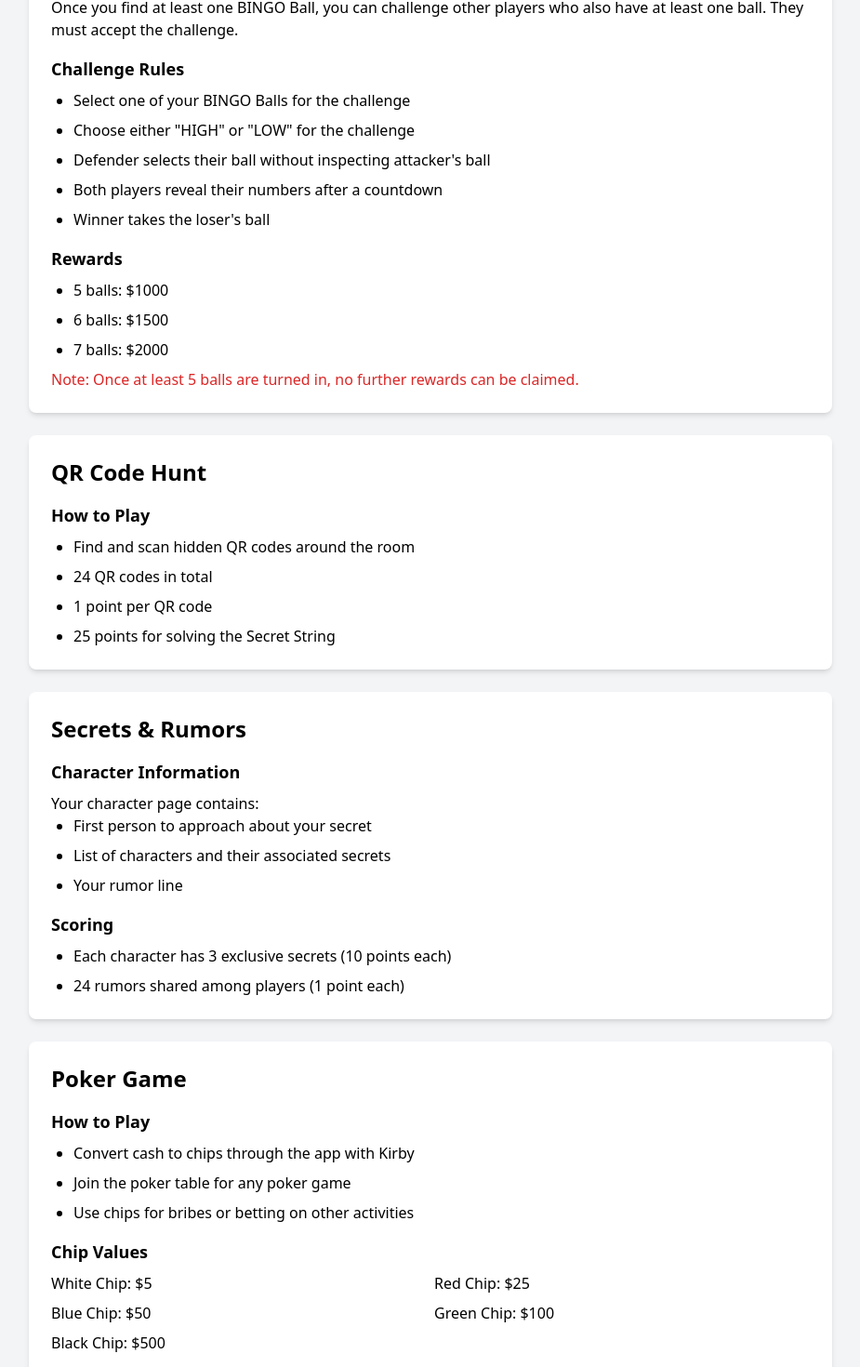
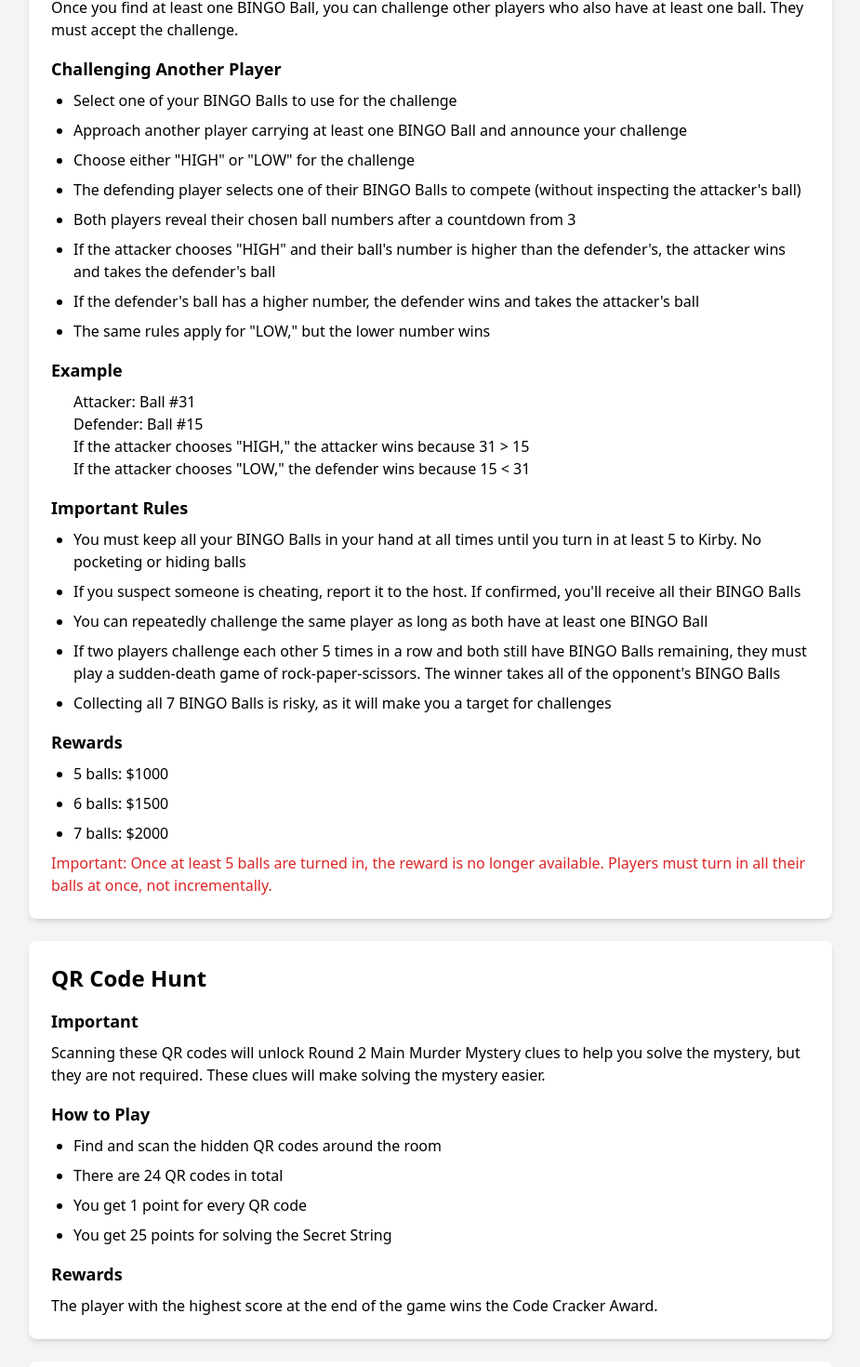
Before and after one commit to Jordain/murder-mystery-helper, a React (Vite) app: page /rules in a window 1280 px wide. Shown: the part 780-2250 px from the top of the page at 93% size, without its empty margins (177-1102 px from the left). Built offline with nearby package versions, Linux system fonts and the light colour scheme; no server answers; the database is empty; sample sign-in values are in the browser's storage.

Commit message:
Updated Game Rule Page

```diff
--- a/src/pages/GameRulesPage.jsx
+++ b/src/pages/GameRulesPage.jsx
@@ -37,13 +37,37 @@ const GameRulesPage = () => {
             </div>
 
             <div>
-              <h3 className="text-lg font-semibold mb-2">Challenge Rules</h3>
+              <h3 className="text-lg font-semibold mb-2">Challenging Another Player</h3>
               <ul className="list-disc pl-6 space-y-2">
-                <li>Select one of your BINGO Balls for the challenge</li>
+                <li>Select one of your BINGO Balls to use for the challenge</li>
+                <li>Approach another player carrying at least one BINGO Ball and announce your challenge</li>
                 <li>Choose either "HIGH" or "LOW" for the challenge</li>
-                <li>Defender selects their ball without inspecting attacker's ball</li>
-                <li>Both players reveal their numbers after a countdown</li>
-                <li>Winner takes the loser's ball</li>
+                <li>The defending player selects one of their BINGO Balls to compete (without inspecting the attacker's ball)</li>
+                <li>Both players reveal their chosen ball numbers after a countdown from 3</li>
+                <li>If the attacker chooses "HIGH" and their ball's number is higher than the defender's, the attacker wins and takes the defender's ball</li>
+                <li>If the defender's ball has a higher number, the defender wins and takes the attacker's ball</li>
+                <li>The same rules apply for "LOW," but the lower number wins</li>
+              </ul>
+            </div>
+
+            <div>
+              <h3 className="text-lg font-semibold mb-2">Example</h3>
+              <div className="pl-6">
+                <p>Attacker: Ball #31</p>
+                <p>Defender: Ball #15</p>
+                <p>If the attacker chooses "HIGH," the attacker wins because 31 {'>'} 15</p>
+                <p>If the attacker chooses "LOW," the defender wins because 15 {'<'} 31</p>
+              </div>
+            </div>
+
+            <div>
+              <h3 className="text-lg font-semibold mb-2">Important Rules</h3>
+              <ul className="list-disc pl-6 space-y-2">
+                <li>You must keep all your BINGO Balls in your hand at all times until you turn in at least 5 to Kirby. No pocketing or hiding balls</li>
+                <li>If you suspect someone is cheating, report it to the host. If confirmed, you'll receive all their BINGO Balls</li>
+                <li>You can repeatedly challenge the same player as long as both have at least one BINGO Ball</li>
+                <li>If two players challenge each other 5 times in a row and both still have BINGO Balls remaining, they must play a sudden-death game of rock-paper-scissors. The winner takes all of the opponent's BINGO Balls</li>
+                <li>Collecting all 7 BINGO Balls is risky, as it will make you a target for challenges</li>
               </ul>
             </div>
 
@@ -54,7 +78,7 @@ const GameRulesPage = () => {
                 <li>6 balls: $1500</li>
                 <li>7 balls: $2000</li>
               </ul>
-              <p className="mt-2 text-red-600">Note: Once at least 5 balls are turned in, no further rewards can be claimed.</p>
+              <p className="mt-2 text-red-600">Important: Once at least 5 balls are turned in, the reward is no longer available. Players must turn in all their balls at once, not incrementally.</p>
             </div>
           </div>
         </div>
@@ -64,13 +88,23 @@ const GameRulesPage = () => {
           <h2 className="text-2xl font-semibold mb-4">QR Code Hunt</h2>
           <div className="space-y-4">
             <div>
+              <h3 className="text-lg font-semibold mb-2">Important</h3>
+              <p>Scanning these QR codes will unlock Round 2 Main Murder Mystery clues to help you solve the mystery, but they are not required. These clues will make solving the mystery easier.</p>
+            </div>
+
+            <div>
               <h3 className="text-lg font-semibold mb-2">How to Play</h3>
               <ul className="list-disc pl-6 space-y-2">
-                <li>Find and scan hidden QR codes around the room</li>
-                <li>24 QR codes in total</li>
-                <li>1 point per QR code</li>
-                <li>25 points for solving the Secret String</li>
+                <li>Find and scan the hidden QR codes around the room</li>
+                <li>There are 24 QR codes in total</li>
+                <li>You get 1 point for every QR code</li>
+                <li>You get 25 points for solving the Secret String</li>
               </ul>
+            </div>
+
+            <div>
+              <h3 className="text-lg font-semibold mb-2">Rewards</h3>
+              <p>The player with the highest score at the end of the game wins the Code Cracker Award.</p>
             </div>
           </div>
         </div>
@@ -80,21 +114,53 @@ const GameRulesPage = () => {
           <h2 className="text-2xl font-semibold mb-4">Secrets & Rumors</h2>
           <div className="space-y-4">
             <div>
-              <h3 className="text-lg font-semibold mb-2">Character Information</h3>
-              <p>Your character page contains:</p>
+              <h3 className="text-lg font-semibold mb-2">Your Character Page</h3>
+              <p>On your character page, you'll find:</p>
               <ul className="list-disc pl-6 space-y-2">
-                <li>First person to approach about your secret</li>
-                <li>List of characters and their associated secrets</li>
+                <li>The first person you need to approach about your secret</li>
+                <li>A list of characters and the secrets you'll share with them</li>
                 <li>Your rumor line</li>
               </ul>
             </div>
 
             <div>
-              <h3 className="text-lg font-semibold mb-2">Scoring</h3>
+              <h3 className="text-lg font-semibold mb-2">When Approached</h3>
+              <p className="font-semibold">If another player approaches you:</p>
               <ul className="list-disc pl-6 space-y-2">
-                <li>Each character has 3 exclusive secrets (10 points each)</li>
-                <li>24 rumors shared among players (1 point each)</li>
+                <li>Check if their name is on your character page:
+                  <ul className="list-disc pl-6 mt-2">
+                    <li>If it matches, tell them the secret associated with their name</li>
+                    <li>You can stick to the script or improvise, but include the bolded secret word</li>
+                    <li>Tell them who the next two people are that they should talk to for more secrets (one has the correct secret, one just tells a rumor)</li>
+                  </ul>
+                </li>
+                <li>If their name is NOT on your page:
+                  <ul className="list-disc pl-6 mt-2">
+                    <li>Tell them your rumor line instead</li>
+                  </ul>
+                </li>
               </ul>
+            </div>
+
+            <div>
+              <h3 className="text-lg font-semibold mb-2">Using the Bolded Secret Word</h3>
+              <ul className="list-disc pl-6 space-y-2">
+                <li>Say it out loud within quotes</li>
+                <li>Use air quotes with your hands as you speak it</li>
+              </ul>
+            </div>
+
+            <div>
+              <h3 className="text-lg font-semibold mb-2">Details</h3>
+              <ul className="list-disc pl-6 space-y-2">
+                <li>Each character has 3 exclusive secrets (10 points per secret)</li>
+                <li>There are 24 rumors shared among players (1 point per rumor)</li>
+              </ul>
+            </div>
+
+            <div>
+              <h3 className="text-lg font-semibold mb-2">Rewards</h3>
+              <p>First person to have the highest score by the end of the game wins the Secret Snooper Award.</p>
             </div>
           </div>
         </div>
@@ -106,21 +172,39 @@ const GameRulesPage = () => {
             <div>
               <h3 className="text-lg font-semibold mb-2">How to Play</h3>
               <ul className="list-disc pl-6 space-y-2">
-                <li>Convert cash to chips through the app with Kirby</li>
-                <li>Join the poker table for any poker game</li>
-                <li>Use chips for bribes or betting on other activities</li>
+                <li>Convert Cash to Poker Chips:
+                  <ul className="list-disc pl-6 mt-2">
+                    <li>Use the app to convert your cash into poker chips by placing it in the poker pot while talking to Kirby</li>
+                    <li>Speak to Kirby to exchange your dollars for chips or to convert chips back into dollars</li>
+                  </ul>
+                </li>
+                <li>Play Poker:
+                  <ul className="list-disc pl-6 mt-2">
+                    <li>Join the poker table and play any poker game you like</li>
+                  </ul>
+                </li>
+                <li>Use Chips Freely:
+                  <ul className="list-disc pl-6 mt-2">
+                    <li>Poker chips aren't just for poker! Use them as bribes or for betting on other activities in the game</li>
+                  </ul>
+                </li>
               </ul>
             </div>
 
             <div>
-              <h3 className="text-lg font-semibold mb-2">Chip Values</h3>
-              <div className="grid grid-cols-2 gap-2">
+              <h3 className="text-lg font-semibold mb-2">Poker Chip Values</h3>
+              <div className="grid grid-cols-1 gap-2 pl-6">
                 <div>White Chip: $5</div>
                 <div>Red Chip: $25</div>
                 <div>Blue Chip: $50</div>
                 <div>Green Chip: $100</div>
                 <div>Black Chip: $500</div>
               </div>
+            </div>
+
+            <div>
+              <h3 className="text-lg font-semibold mb-2">Rewards</h3>
+              <p>Person who converts the largest amount of chips by the end of the game wins the Read 'Em and Reap Award.</p>
             </div>
           </div>
         </div>
```
